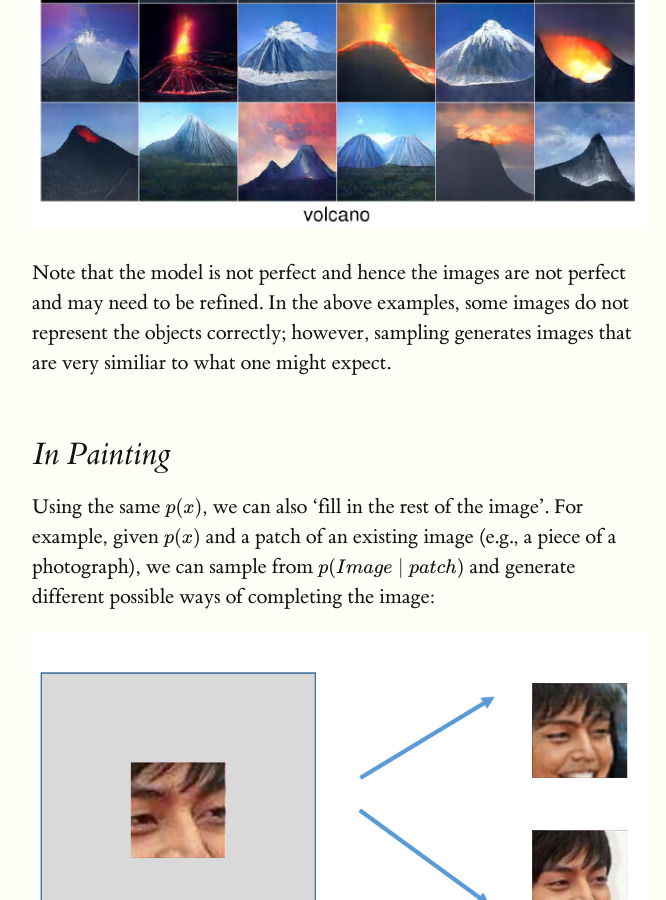
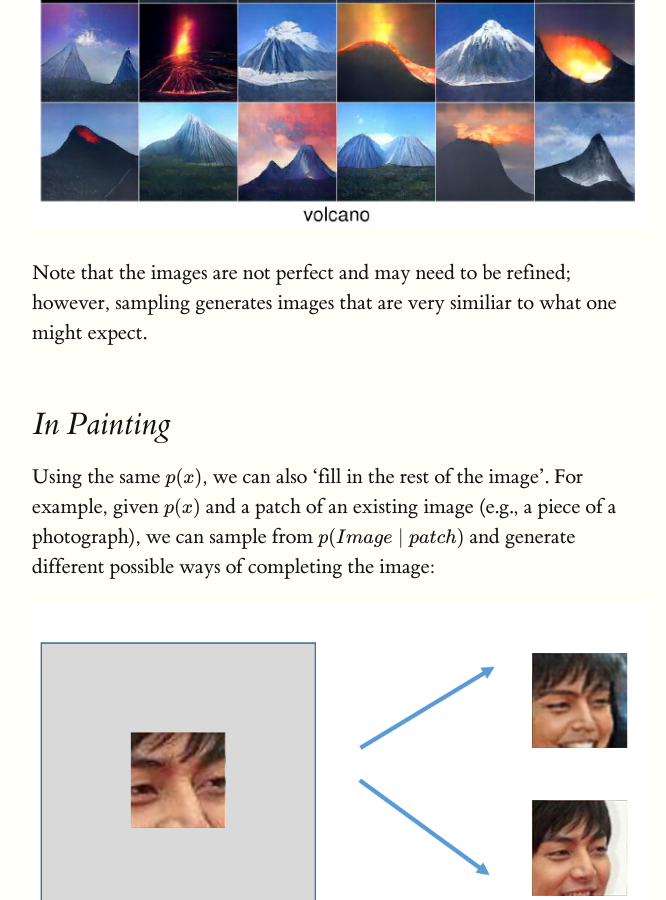
Before and after one commit to ermongroup/cs228-notes, a Jekyll site: the page built from preliminaries/applications/index.md, in a window 1280 px wide and 900 px high, scrolled down 2514 px. Shown: the whole window, without its empty margins (128-794 px from the left). Built offline with Jekyll 4.4.1, drawn with Linux system fonts in a browser that asks for light colours; formulas are drawn with MathJax 3.

Commit message:
Update index.md

```diff
--- a/preliminaries/applications/index.md
+++ b/preliminaries/applications/index.md
@@ -26,7 +26,7 @@ Similiarly, we can learn a model for faces or objects:
 ![faces1](progressiveGAN.png)
 ![faces1](pnpgan.png)
 
-Note that the model is not perfect and hence the images are not perfect and may need to be refined. In the above examples, some images do not represent the objects correctly; however, sampling generates images that are very similiar to what one might expect.
+Note that the images are not perfect and may need to be refined; however, sampling generates images that are very similiar to what one might expect.
 
 ## In Painting
 
```
